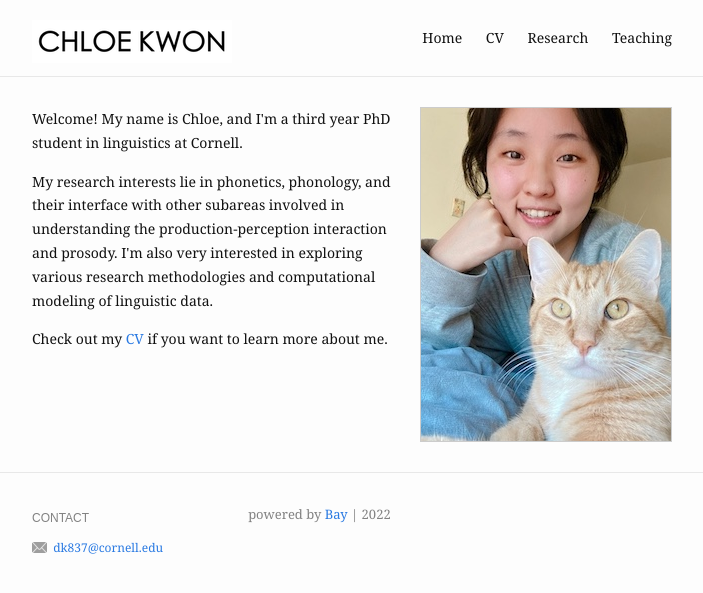
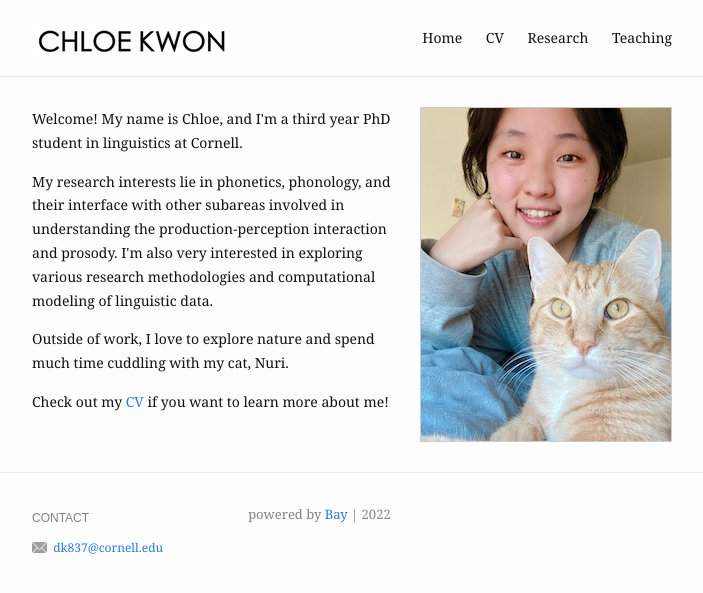
Before and after one commit to chloedkkwon/chloedkkwon.github.io, a Jekyll site: the page built from index.md, in a window 1280 px wide. Shown: the top 593 px of the page, without its empty margins (288-991 px from the left). Built offline with Jekyll 4.4.1, drawn with Linux system fonts in a browser that asks for light colours.

Commit message:
Update index.md

```diff
--- a/index.md
+++ b/index.md
@@ -14,5 +14,9 @@ profile_picture:
 </p>
 
 <p>
-    Check out my <a href="CV_CK2022.pdf">CV</a> if you want to learn more about me.
+  Outside of work, I love to explore nature and spend much time cuddling with my cat, Nuri.
+ </p>
+
+<p>
+    Check out my <a href="CV_CK2022.pdf">CV</a> if you want to learn more about me!
 </p>
```
